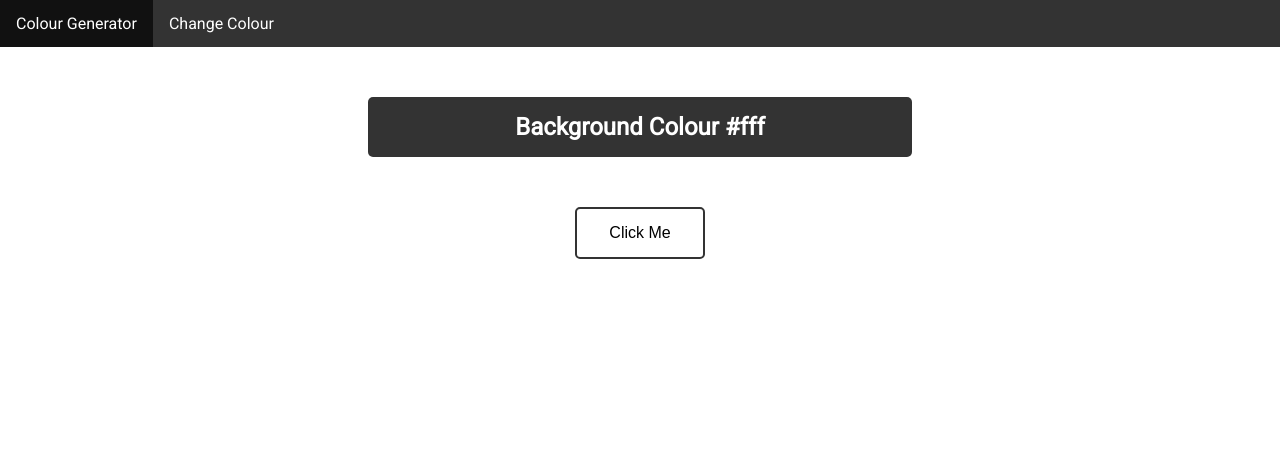
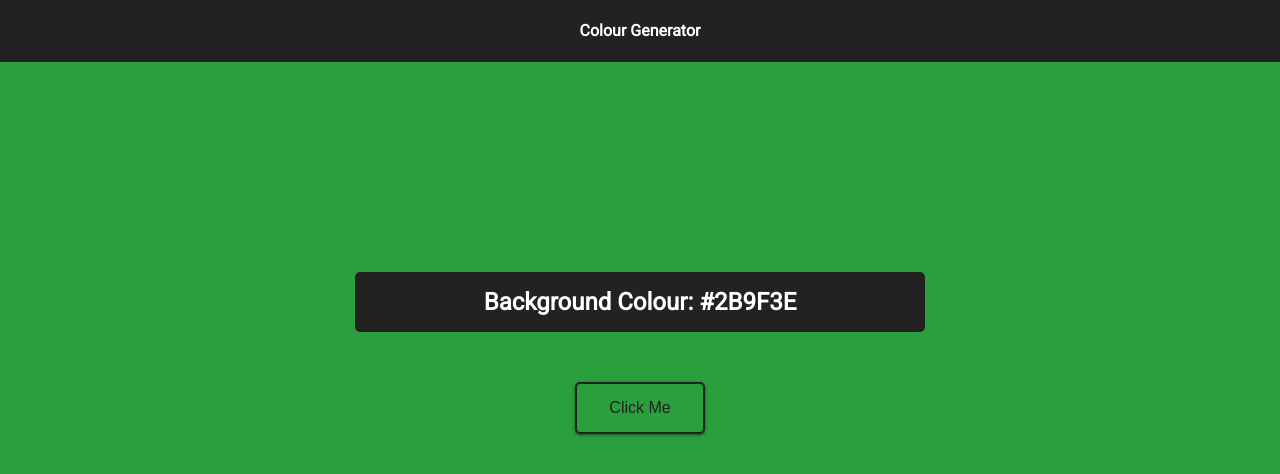
Before and after one commit to MarvinDale/Colour-Generator, a plain HTML site: page index.html in a window 1280 px wide. Drawn offline with Linux system fonts and the light colour scheme.

Commit message:
add random colour generation, change styles

```diff
--- a/app.js
+++ b/app.js
@@ -0,0 +1,15 @@
+generateColor();
+
+document.querySelector("button").onclick = generateColor;
+
+function generateColor() {
+  var randomColor = "#" + Math.floor(Math.random() * 16777215).toString(16);
+
+  randomColor = randomColor.toUpperCase();
+
+  document.body.style.backgroundColor = randomColor;
+
+  var spanColor = document.querySelector("span");
+
+  spanColor.textContent = randomColor;
+}
--- a/index.html
+++ b/index.html
@@ -12,14 +12,14 @@
   </head>
   <body>
     <ul>
-      <li><a href="">Colour Generator</a></li>
-      <li><a href="">Change Colour</a></li>
+      <li><h4>Colour Generator</h4></li>
     </ul>
 
     <div class="container">
-      <h2>Background Colour <span>#fff</span></h2>
+      <h2>Background Colour: <span>#fff</span></h2>
 
       <button>Click Me</button>
     </div>
+    <script src="app.js"></script>
   </body>
 </html>
--- a/styles.css
+++ b/styles.css
@@ -6,7 +6,7 @@ body {
 
 button {
   background-color: transparent;
-  border: 2px solid #333;
+  border: 2px solid #222;
   padding: 15px 32px;
   border-radius: 5px;
   font-size: 16px;
@@ -14,9 +14,9 @@ button {
 
 h2 {
   color: #fff;
-  background-color: #333;
+  background-color: #222;
   padding: 1rem;
-  width: 40%;
+  width: 42%;
   margin: 50px auto;
   border-radius: 5px;
 }
@@ -26,21 +26,19 @@ ul {
   margin: 0;
   padding: 0;
   overflow: hidden;
-  background-color: #333;
+  background-color: #222;
 }
 
 li {
-  float: left;
+  color: white;
+  padding: 0;
 }
 
-li a {
-  display: block;
-  color: white;
-
-  padding: 14px 16px;
-  text-decoration: none;
+.container {
+  padding-top: 10rem;
 }
 
-li a:hover {
-  background-color: #111;
+div button {
+  color: #222;
+  box-shadow: 0 1px 3px rgba(0, 0, 0, 0.5);
 }
```
Also changed, not shown: 1 other file.
